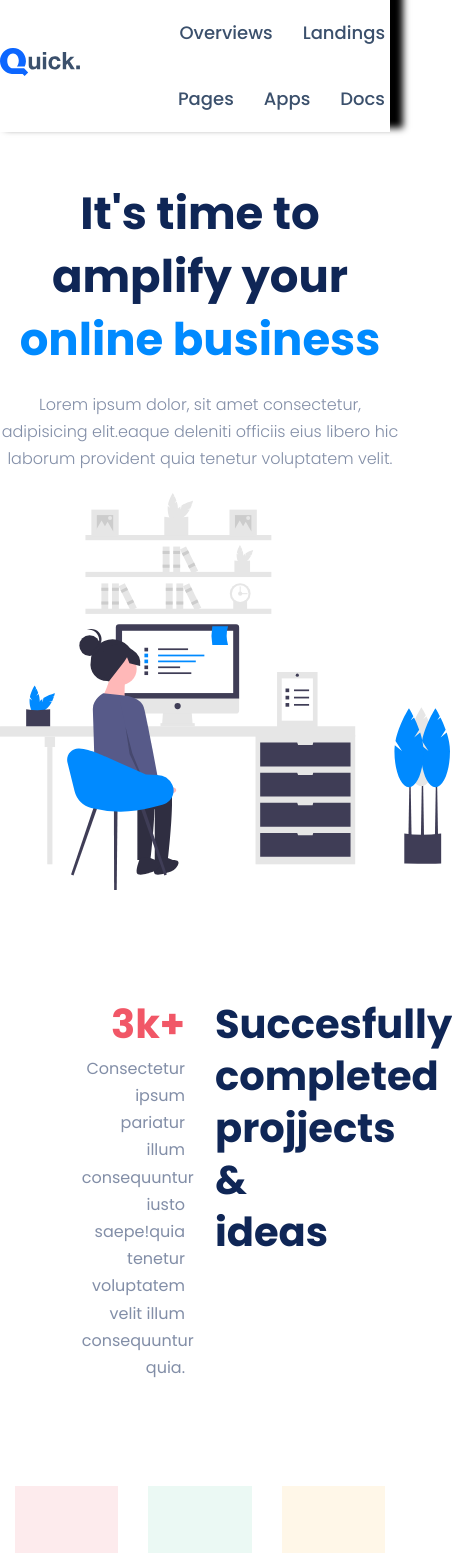
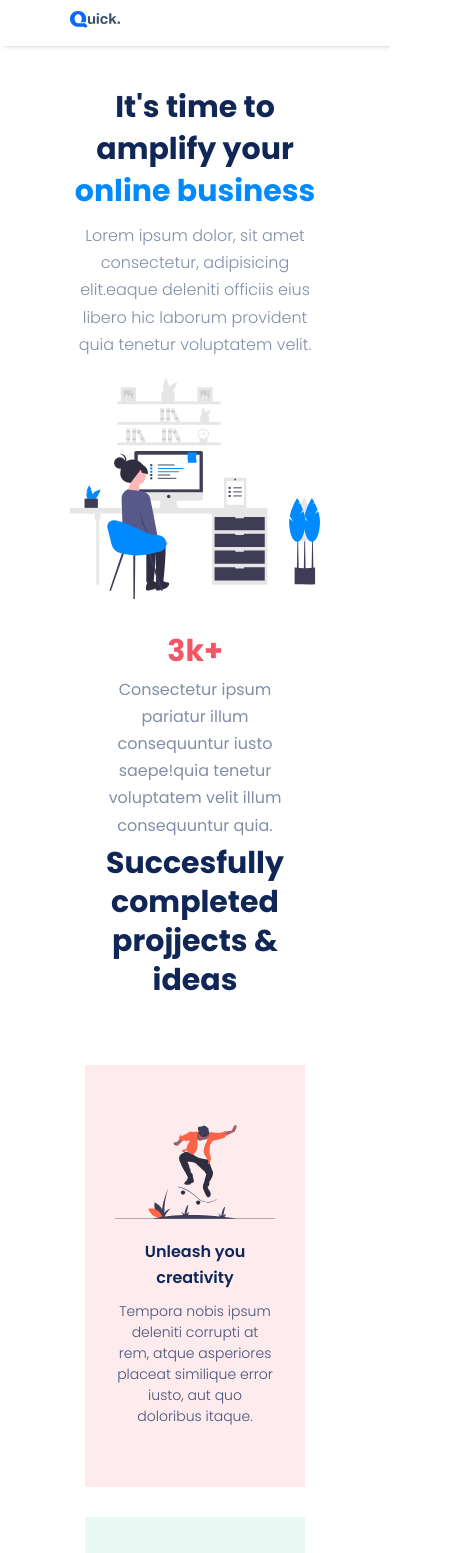
Before and after one commit to Shazzadhossensunny/quick, a plain HTML site: page index.html in a window 390 px wide. Shown: the top 1553 px of the page, 452 px wide, since content can reach past the window. Drawn offline with Linux system fonts and the light colour scheme.

Commit message:
Update style.css

```diff
--- a/Css/style.css
+++ b/Css/style.css
@@ -41,15 +41,15 @@ padding: 0px 15px;
 }
 
 
-/* .menu-toggle {
+ .menu-toggle {
     color: #000;
     line-height: 50px;
-    font-size: 24px;
+    font-size: 35px;
     position: absolute;
     right: 6%;
     top: 6px;
     display: none;
-}  */
+}
 
 /* ********************************************************************************
                      Global CSS
@@ -57,6 +57,7 @@ padding: 0px 15px;
 /* header css */
 header{
 	box-shadow: 9px -8px 7px 4px #000;
+    position: relative;
 }
 header .row{
 	align-items: center;
@@ -262,15 +263,156 @@ footer p span{
   .container{
     width: 800px;
   }
+
+  .inner-feature {
+    padding: 35px 15px;
+}
+
+.inner-feature img {
+    max-height: 110px;
+}
+.inner-feature h3 {
+    font-size: 16px;
+
+}
+
 }
   @media (max-width: 850px){
   .container{
     width: 600px;
   }
 
+  .col-3 {
+    max-width: 50%;
+    flex: 1 0 50%;
+
+}
+
+  header {
+    padding: 10px;
+
+}
+
+  .menu-toggle{
+        display: block;
+    }
+
+   nav {
+    justify-content: center;
+    display: flex;
+    background: #333;
+    width: 100%;
+    position: absolute;
+    height: calc(70vh - 100%);
+    left: -100%;
+    top: 100%;
+    align-items: center;
+    flex-basis: 100%;
+    max-width: 100%;
+}
+
+nav.active{
+    left: 0;
+}
+
+nav ul {
+    justify-content: flex-end;
+    display: block !important;
+    text-align: center;
+
+}
+
+
+   nav ul li a {
+    font-size: 20px;
+    padding: 5px 0;
+    color: #fff;
+    border-bottom: 1px solid rgba(0,0,0,.2);
+}
+
+.projet-title h2 {
+    font-size: 30px;
+
+}
+
+.inner-feature {
+    margin: 15px 0px;
+}
+
 }
   @media (max-width: 650px){
   .container{
     width: 400px;
   }
+
+  .menu-toggle {
+    line-height: 35px;
+    font-size: 30px;
 }
+
+.banner-setion {
+    padding: 40px 0 0;
+}
+.banner-content h1 {
+    font-size: 30px;
+
+}
+.banner-content p {
+    margin: 10px auto 20px;
+
+}
+
+.banner-content img {
+    max-width: 250px;
+}
+
+.project-section {
+    padding: 25px 0px;
+}
+
+
+.col-3 {
+    max-width: 100%;
+    flex: 1 0 100%;
+}
+.text-right {
+    text-align: center;
+}
+.projet-title h2 {
+    text-align: center;
+}
+.feature-section {
+    padding: 25px 0px;
+}
+.inner-feature {
+    padding: 60px 30px;
+    text-align: center;
+}
+
+.inner-feature img {
+    max-height: 150px;
+}
+
+footer {
+    padding: 5px 0px;
+
+
+
+
+}
+
+footer p {
+    font-size: 12px;
+
+}
+footer p span {
+    font-size: 14px;
+    letter-spacing: 1px;
+
+}
+
+
+@media (max-width: 449px){
+  .container{
+    width: 250px;
+  }
```
